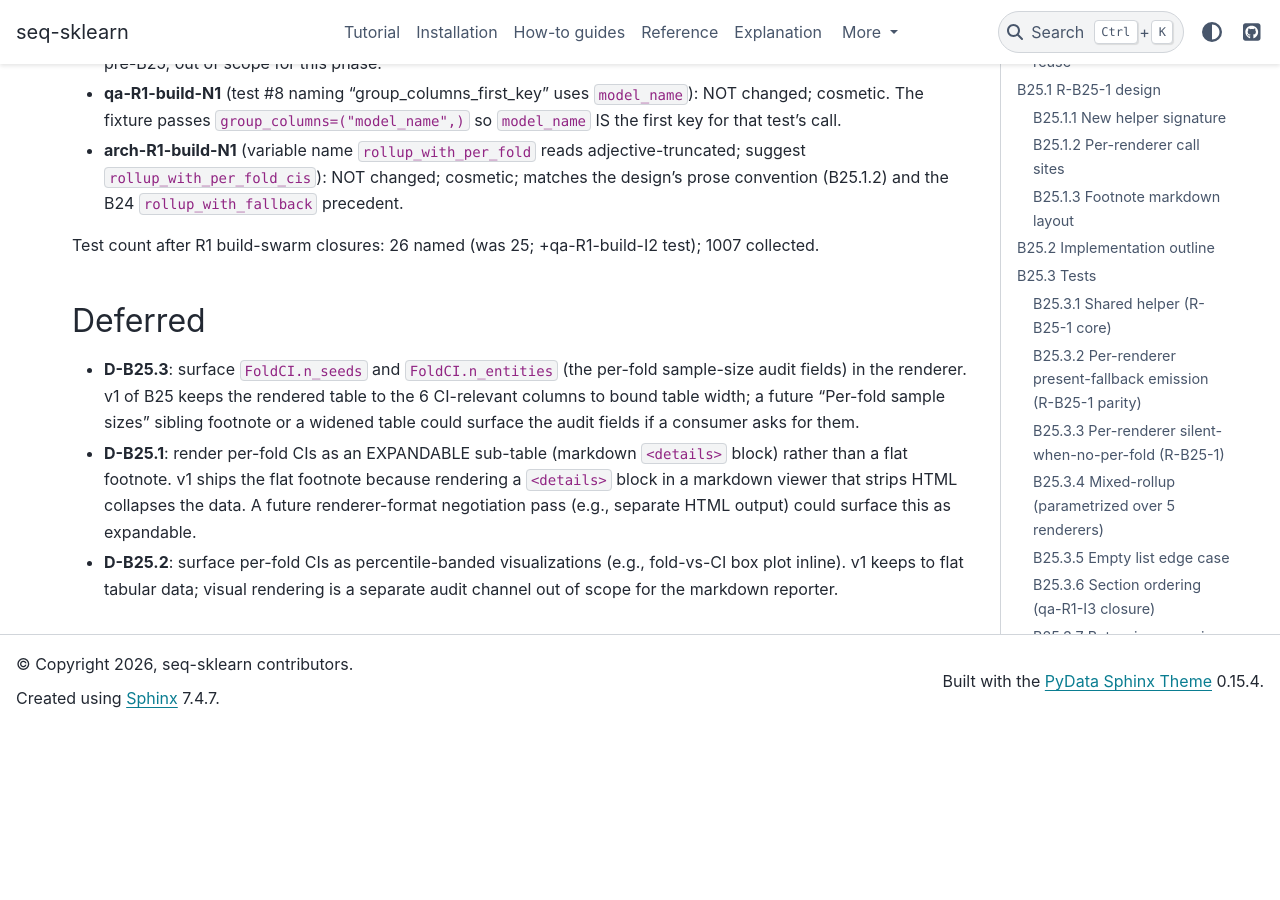
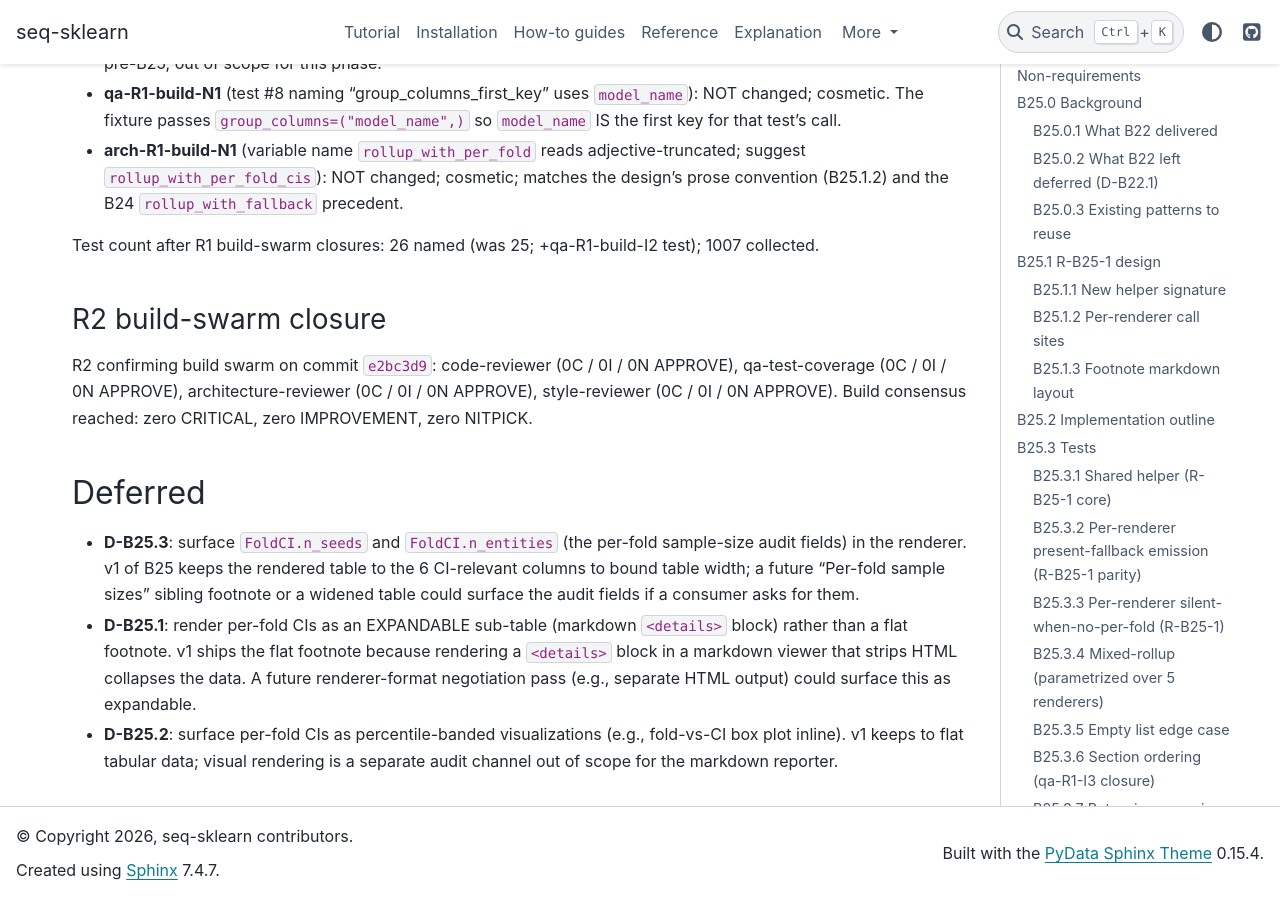
Before and after one commit to switch527/seq-sklearn, a Sphinx documentation site: the page built from docs/benchmark_suite_design_b25_delta.md, in a window 1280 px wide and 900 px high, scrolled down 10281 px. Built offline with Sphinx 7.4.7 and the PyData theme 0.15.4, drawn with Linux system fonts in a browser that asks for light colours; pages that are not in the unit, such as notebooks, are missing from menus; before the commit the page ends 11009 px from its top, so only the background shows below that.

Commit message:
docs(B25): record R2 build swarm consensus (0/0/0 APPROVE)
R2 confirming build swarm on commit e2bc3d9 reached
consensus with all 4 agents APPROVE.

Co-Authored-By: Claude Opus 4.7 (1M context) <noreply@anthropic.com>

```diff
--- a/docs/benchmark_suite_design_b25_delta.md
+++ b/docs/benchmark_suite_design_b25_delta.md
@@ -525,6 +525,14 @@ IMPROVEMENT, 3 NITPICK. Closures:
 Test count after R1 build-swarm closures: 26 named (was
 25; +qa-R1-build-I2 test); 1007 collected.
 
+### R2 build-swarm closure
+
+R2 confirming build swarm on commit `e2bc3d9`: code-reviewer
+(0C / 0I / 0N APPROVE), qa-test-coverage (0C / 0I / 0N
+APPROVE), architecture-reviewer (0C / 0I / 0N APPROVE),
+style-reviewer (0C / 0I / 0N APPROVE). Build consensus
+reached: zero CRITICAL, zero IMPROVEMENT, zero NITPICK.
+
 ## Deferred
 
 - **D-B25.3**: surface `FoldCI.n_seeds` and
```
